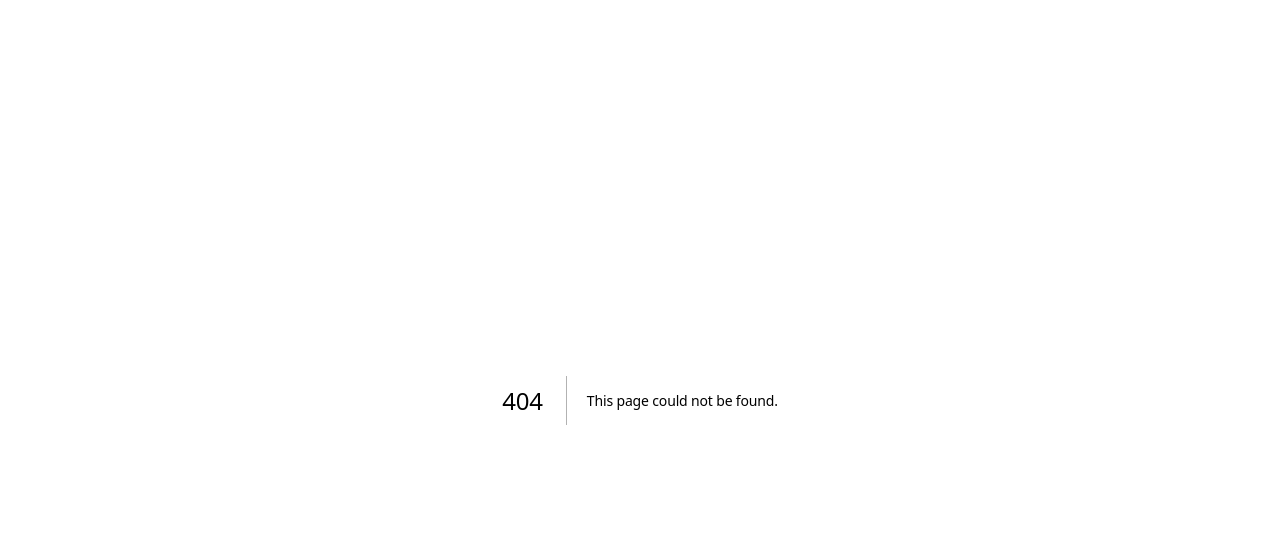
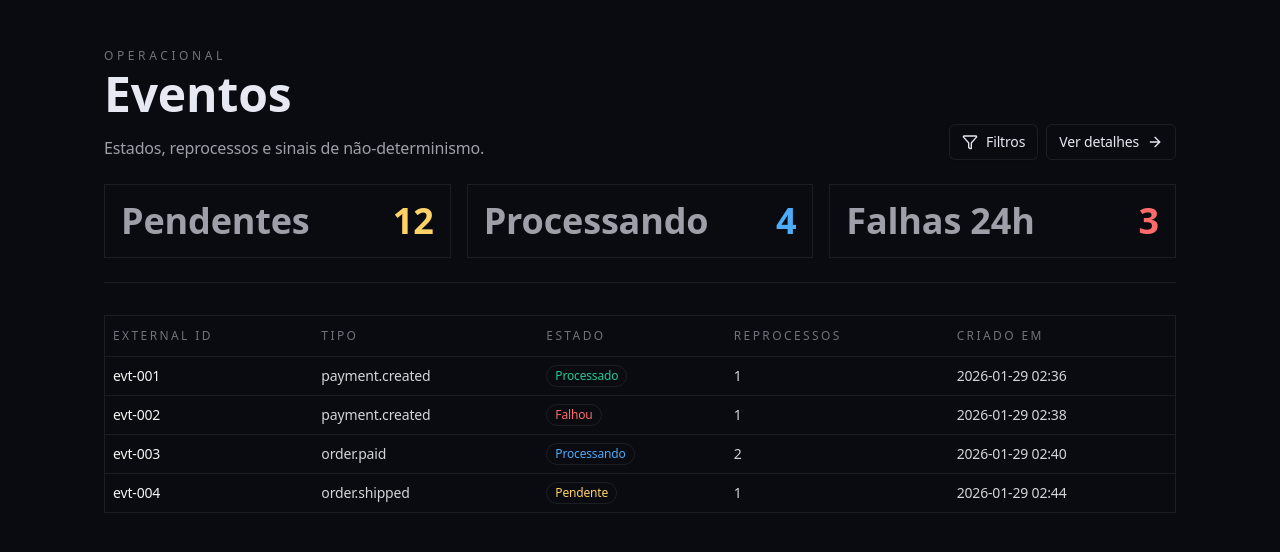
Before and after one commit to ViniNathan/Teste-tecnico-Fluke, a Next.js app in the folder frontend/: page /events in a window 1280 px wide. Before the commit this address had no page. Shown: the top 552 px of the page. Built offline with nearby package versions, Linux system fonts and the light colour scheme.

Commit message:
feat(events): create EventsPage component with event listing and status display

```diff
--- /dev/null
+++ b/frontend/app/events/page.tsx
@@ -0,0 +1,155 @@
+import { ArrowRight, Filter } from "lucide-react";
+import { Badge } from "@/components/ui/badge";
+import { Button } from "@/components/ui/button";
+import {
+	Table,
+	TableBody,
+	TableCell,
+	TableHead,
+	TableHeader,
+	TableRow,
+} from "@/components/ui/table";
+
+const events = [
+	{
+		id: "evt-001",
+		type: "payment.created",
+		state: "processed",
+		receivedCount: 1,
+		createdAt: "2026-01-29 02:36",
+	},
+	{
+		id: "evt-002",
+		type: "payment.created",
+		state: "failed",
+		receivedCount: 1,
+		createdAt: "2026-01-29 02:38",
+	},
+	{
+		id: "evt-003",
+		type: "order.paid",
+		state: "processing",
+		receivedCount: 2,
+		createdAt: "2026-01-29 02:40",
+	},
+	{
+		id: "evt-004",
+		type: "order.shipped",
+		state: "pending",
+		receivedCount: 1,
+		createdAt: "2026-01-29 02:44",
+	},
+];
+
+const stateStyles: Record<string, { label: string; className: string }> = {
+	pending: { label: "Pendente", className: "text-warning" },
+	processing: { label: "Processando", className: "text-info" },
+	processed: { label: "Processado", className: "text-accent-2" },
+	failed: { label: "Falhou", className: "text-danger" },
+};
+
+export default function EventsPage() {
+	return (
+		<div className="min-h-screen bg-background text-foreground">
+			<div className="mx-auto flex max-w-6xl flex-col gap-8 px-6 py-12 md:px-10">
+				<header className="flex flex-col gap-6 border-b border-border-subtle pb-6">
+					<div className="flex flex-col gap-4 md:flex-row md:items-end md:justify-between">
+						<div>
+							<p className="text-xs uppercase tracking-[0.3em] text-zinc-500">
+								Operacional
+							</p>
+							<h1 className="text-4xl font-semibold leading-tight md:text-5xl">
+								Eventos
+							</h1>
+							<p className="mt-3 text-sm text-zinc-400 md:text-base">
+								Estados, reprocessos e sinais de não-determinismo.
+							</p>
+						</div>
+						<div className="flex flex-col gap-2 md:flex-row">
+							<Button
+								variant="outline"
+								className="gap-2 border-border-subtle hover:bg-white/5"
+							>
+								<Filter className="h-4 w-4" />
+								Filtros
+							</Button>
+							<Button className="gap-2 border border-border-subtle bg-transparent text-foreground hover:bg-white/5">
+								Ver detalhes
+								<ArrowRight className="h-4 w-4" />
+							</Button>
+						</div>
+					</div>
+					<div className="grid gap-4 text-3xl font-semibold md:grid-cols-3 md:text-4xl">
+						<div className="flex items-end justify-between border border-border-subtle p-4">
+							<span className="text-zinc-400">Pendentes</span>
+							<span className="text-warning">12</span>
+						</div>
+						<div className="flex items-end justify-between border border-border-subtle p-4">
+							<span className="text-zinc-400">Processando</span>
+							<span className="text-info">4</span>
+						</div>
+						<div className="flex items-end justify-between border border-border-subtle p-4">
+							<span className="text-zinc-400">Falhas 24h</span>
+							<span className="text-danger">3</span>
+						</div>
+					</div>
+				</header>
+
+				<section className="border border-border-subtle">
+					<Table>
+						<TableHeader>
+							<TableRow className="border-border-subtle">
+								<TableHead className="text-xs uppercase tracking-[0.2em] text-zinc-500">
+									External ID
+								</TableHead>
+								<TableHead className="text-xs uppercase tracking-[0.2em] text-zinc-500">
+									Tipo
+								</TableHead>
+								<TableHead className="text-xs uppercase tracking-[0.2em] text-zinc-500">
+									Estado
+								</TableHead>
+								<TableHead className="text-xs uppercase tracking-[0.2em] text-zinc-500">
+									Reprocessos
+								</TableHead>
+								<TableHead className="text-xs uppercase tracking-[0.2em] text-zinc-500">
+									Criado em
+								</TableHead>
+							</TableRow>
+						</TableHeader>
+						<TableBody>
+							{events.map((event) => {
+								const state = stateStyles[event.state];
+								return (
+									<TableRow
+										key={event.id}
+										className="border-border-subtle text-sm"
+									>
+										<TableCell className="font-medium text-zinc-100">
+											{event.id}
+										</TableCell>
+										<TableCell className="text-zinc-300">
+											{event.type}
+										</TableCell>
+										<TableCell>
+											<Badge
+												className={`${state.className} border border-border-subtle`}
+											>
+												{state.label}
+											</Badge>
+										</TableCell>
+										<TableCell className="text-zinc-300">
+											{event.receivedCount}
+										</TableCell>
+										<TableCell className="text-zinc-300">
+											{event.createdAt}
+										</TableCell>
+									</TableRow>
+								);
+							})}
+						</TableBody>
+					</Table>
+				</section>
+			</div>
+		</div>
+	);
+}
```
